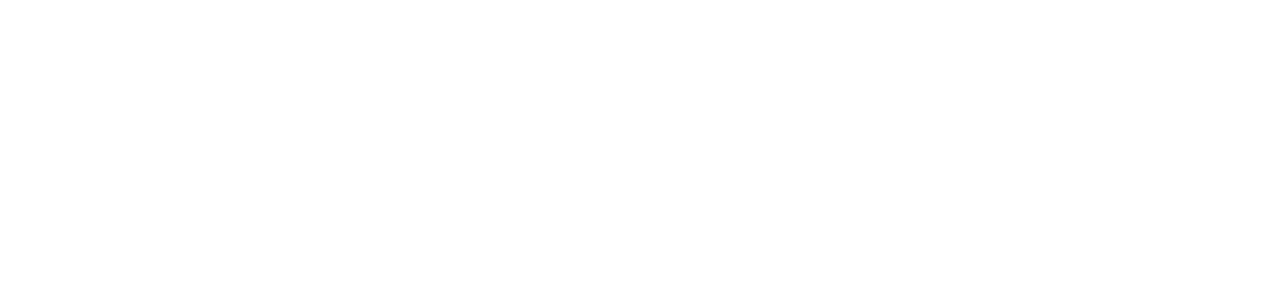
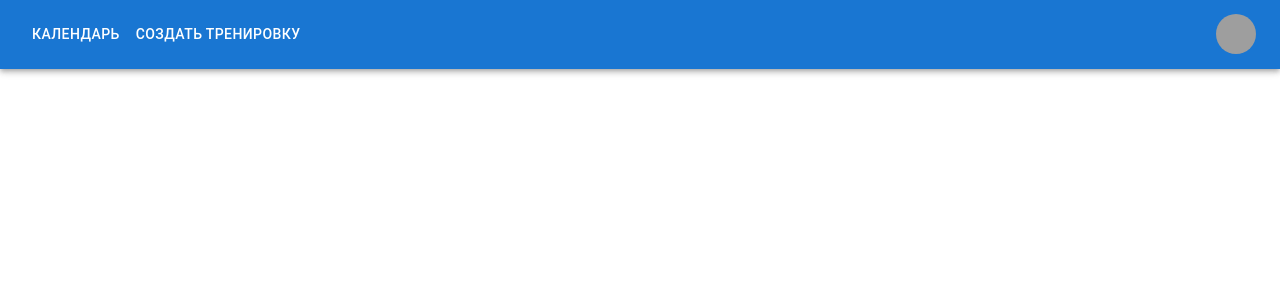
Before and after one commit to Xaky0105/gym-app, a React (Create React App) app: page / in a window 1280 px wide. Shown: the top 300 px of the page. Built offline with nearby package versions, Linux system fonts and the light colour scheme; grey boxes are pictures that could not be loaded.

Commit message:
create header

```diff
--- /dev/null
+++ b/src/components/header/index.tsx
@@ -0,0 +1,126 @@
+import * as React from 'react';
+import AppBar from '@mui/material/AppBar';
+import Box from '@mui/material/Box';
+import Toolbar from '@mui/material/Toolbar';
+import IconButton from '@mui/material/IconButton';
+import Typography from '@mui/material/Typography';
+import Menu from '@mui/material/Menu';
+import MenuIcon from '@mui/icons-material/Menu';
+import Container from '@mui/material/Container';
+import Avatar from '@mui/material/Avatar';
+import Button from '@mui/material/Button';
+import Tooltip from '@mui/material/Tooltip';
+import MenuItem from '@mui/material/MenuItem';
+
+const pages = [
+    {name: 'Календарь', path: '/calendar'},
+    {name: 'Создать тренировку', path: '/training'}
+];
+const settings = ['Профиль', 'Аккаунт', 'Выйти'];
+
+const Header = () => {
+    const [anchorElNav, setAnchorElNav] = React.useState<null | HTMLElement>(null);
+    const [anchorElUser, setAnchorElUser] = React.useState<null | HTMLElement>(null);
+
+    const handleOpenNavMenu = (event: React.MouseEvent<HTMLElement>) => {
+        setAnchorElNav(event.currentTarget);
+    };
+    const handleOpenUserMenu = (event: React.MouseEvent<HTMLElement>) => {
+        setAnchorElUser(event.currentTarget);
+    };
+
+    const handleCloseNavMenu = () => {
+        setAnchorElNav(null);
+    };
+
+    const handleCloseUserMenu = () => {
+        setAnchorElUser(null);
+    };
+
+    return (
+        <AppBar position="static">
+            <Container maxWidth="xl">
+                <Toolbar disableGutters>
+                    <Box sx={{ flexGrow: 1, display: { xs: 'flex', md: 'none' } }}>
+                        <IconButton
+                            size="large"
+                            aria-label="account of current user"
+                            aria-controls="menu-appbar"
+                            aria-haspopup="true"
+                            onClick={handleOpenNavMenu}
+                            color="inherit"
+                        >
+                        <MenuIcon />
+                        </IconButton>
+                        <Menu
+                            id="menu-appbar"
+                            anchorEl={anchorElNav}
+                            anchorOrigin={{
+                                vertical: 'bottom',
+                                horizontal: 'left',
+                            }}
+                            keepMounted
+                            transformOrigin={{
+                                vertical: 'top',
+                                horizontal: 'left',
+                            }}
+                            open={Boolean(anchorElNav)}
+                            onClose={handleCloseNavMenu}
+                            sx={{
+                                display: { xs: 'block', md: 'none' },
+                            }}
+                        >
+                        {pages.map((page) => (
+                            <MenuItem key={page.name} onClick={handleCloseNavMenu}>
+                            <Typography textAlign="center">{page.name}</Typography>
+                            </MenuItem>
+                        ))}
+                        </Menu>
+                    </Box>
+                    <Box sx={{ flexGrow: 1, display: { xs: 'none', md: 'flex' } }}>
+                        {pages.map((page) => (
+                        <Button
+                            key={page.name}
+                            onClick={handleCloseNavMenu}
+                            sx={{ my: 2, color: 'white', display: 'block' }}
+                        >
+                            {page.name}
+                        </Button>
+                        ))}
+                    </Box>
+
+                    <Box sx={{ flexGrow: 0 }}>
+                        <Tooltip title="Открыть настройки">
+                            <IconButton onClick={handleOpenUserMenu} sx={{ p: 0 }}>
+                                <Avatar alt="Remy Sharp" src="/static/images/avatar/2.jpg" />
+                            </IconButton>
+                        </Tooltip>
+                        <Menu
+                            sx={{ mt: '45px' }}
+                            id="menu-appbar"
+                            anchorEl={anchorElUser}
+                            anchorOrigin={{
+                                vertical: 'top',
+                                horizontal: 'right',
+                            }}
+                            keepMounted
+                            transformOrigin={{
+                                vertical: 'top',
+                                horizontal: 'right',
+                            }}
+                            open={Boolean(anchorElUser)}
+                            onClose={handleCloseUserMenu}
+                            >
+                            {settings.map((setting) => (
+                                <MenuItem key={setting} onClick={handleCloseUserMenu}>
+                                    <Typography textAlign="center">{setting}</Typography>
+                                </MenuItem>
+                            ))}
+                        </Menu>
+                    </Box>
+                </Toolbar>
+            </Container>
+        </AppBar>
+    );
+};
+export default Header;
--- a/src/index.tsx
+++ b/src/index.tsx
@@ -1,5 +1,6 @@
 import React from 'react';
 import ReactDOM from 'react-dom/client';
+import Header from './components/header';
 import './index.css';
 
 const root = ReactDOM.createRoot(
@@ -7,6 +8,6 @@
 );
 root.render(
     <React.StrictMode>
-        <div></div>
+        <Header />
     </React.StrictMode>
 );
```
